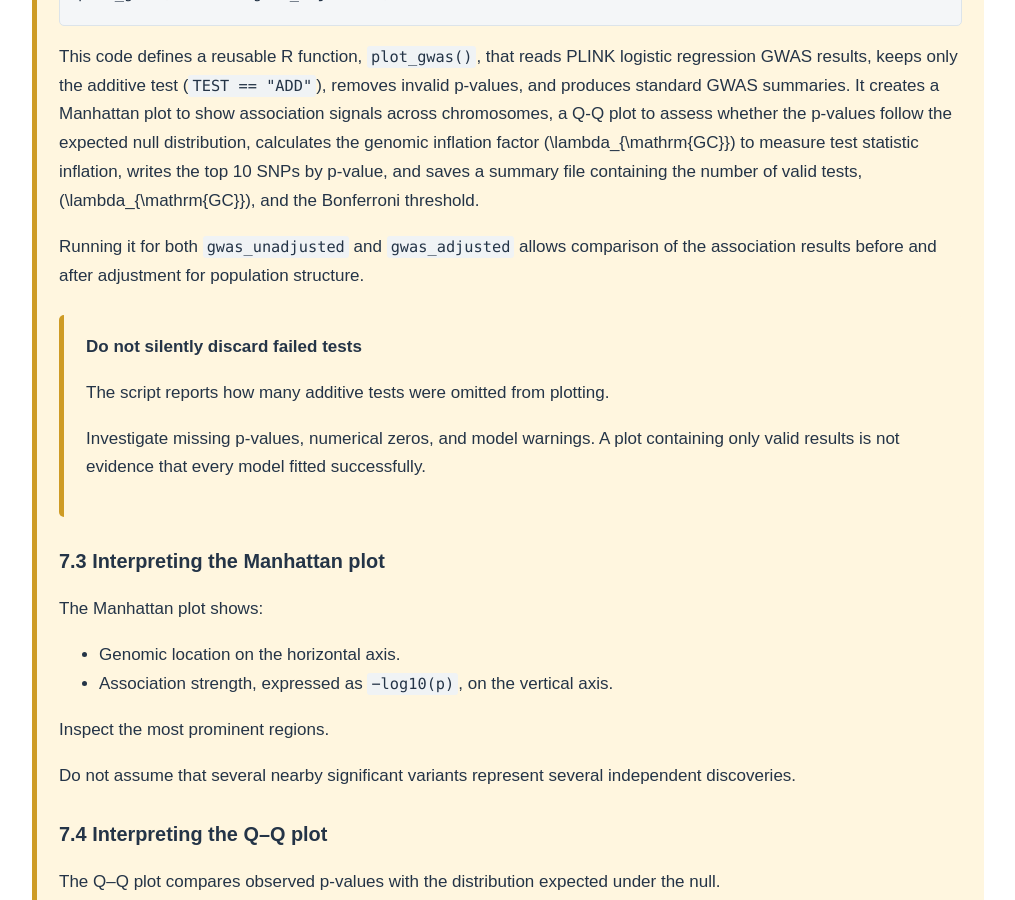
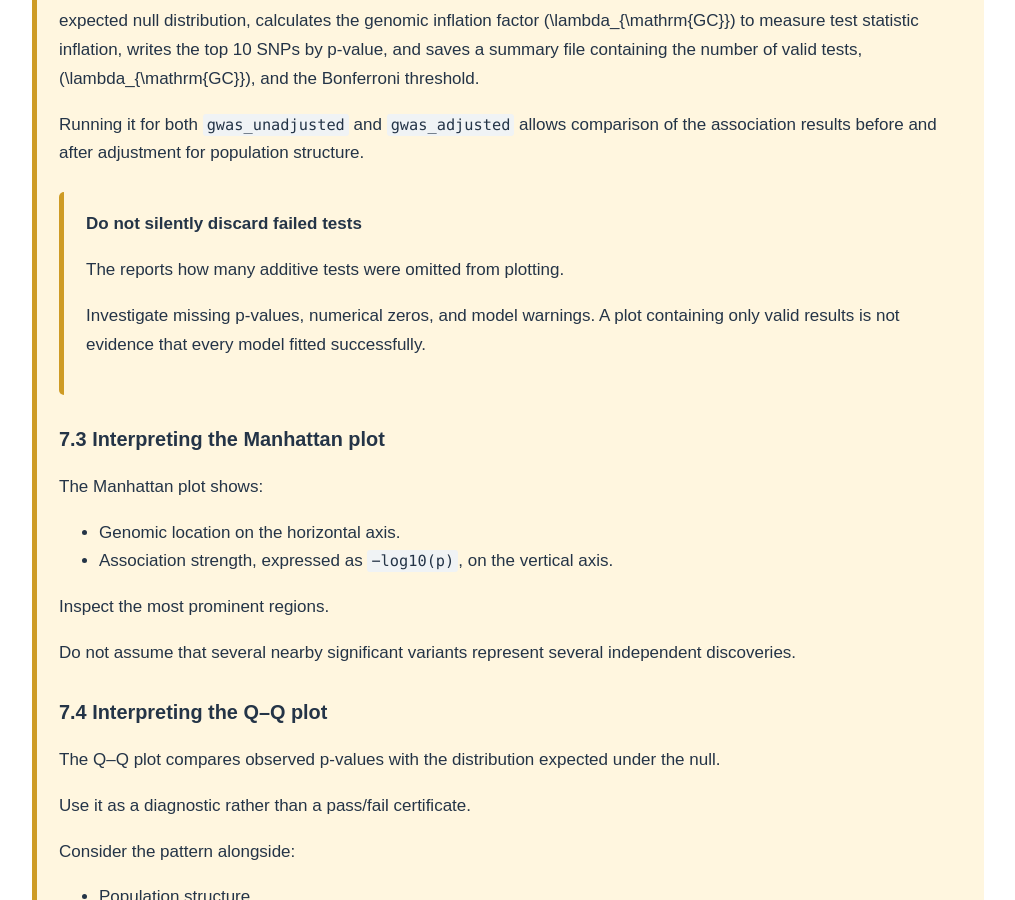
Before and after one commit to Eggong/HKUMed-Master-Tutorial-GWAS, a Jekyll site: the page built from index.md, in a window 1280 px wide and 900 px high, scrolled down 27678 px. Shown: the whole window, without its empty margins (132-1147 px from the left). Built offline with Jekyll 4.4.1, drawn with Linux system fonts in a browser that asks for light colours; some of the changed text lies outside the part shown.

Commit message:
Update software references and script names in index.md

```diff
--- a/index.md
+++ b/index.md
@@ -1159,7 +1154,7 @@ Running it for both `gwas_unadjusted` and `gwas_adjusted` allows comparison of t
 
 **Do not silently discard failed tests**
 
-The script reports how many additive tests were omitted from plotting.
+The  reports how many additive tests were omitted from plotting.
 
 Investigate missing p-values, numerical zeros, and model warnings. A plot containing only valid results is not evidence that every model fitted successfully.
 
```
Also changed, not shown: other parts of index.md (+5 -10 lines).
